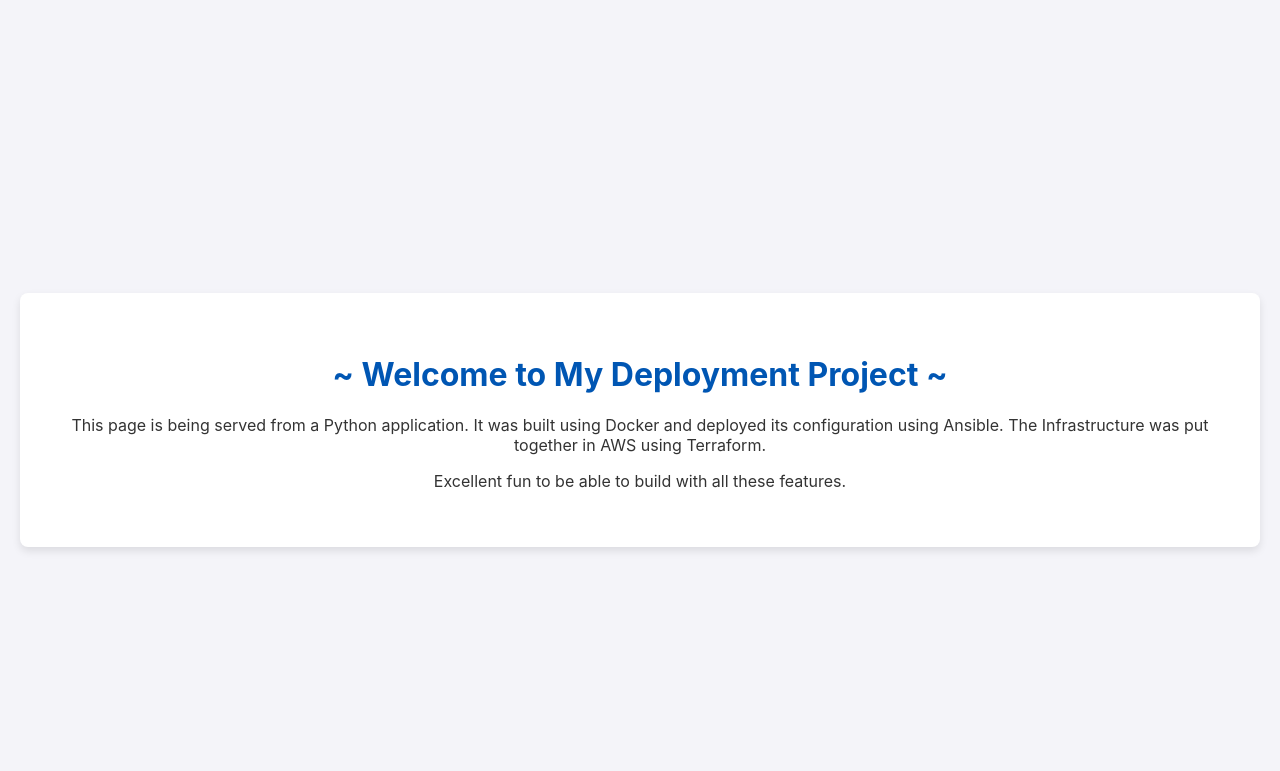
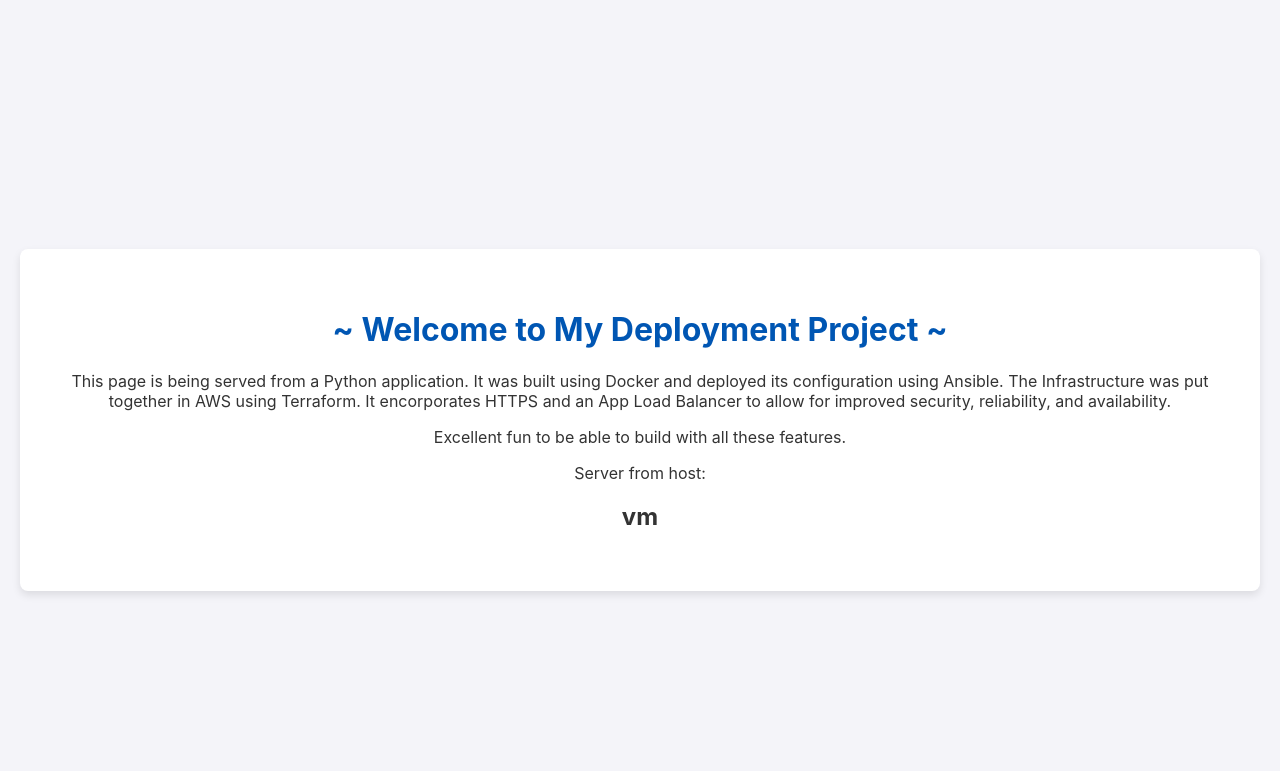
Before and after one commit to brycen-newell/potential-plus, a Flask app: page / in a window 1280 px wide. Shown: the top 771 px of the page. Run offline with Flask 3, Linux system fonts and the light colour scheme.

Commit message:
Update index.html

```diff
--- a/app/templates/index.html
+++ b/app/templates/index.html
@@ -16,10 +16,14 @@
                 This page is being served from a Python application.
                 It was built using Docker and deployed its configuration using Ansible.
                 The Infrastructure was put together in AWS using Terraform.
+                It encorporates HTTPS and an App Load Balancer to allow for improved security, reliability, and availability.
             </p>
             <p>
                 Excellent fun to be able to build with all these features.
             </p>
+            <div class="hostname-box">
+                <p>Server from host:</p>
+                <h2> {{ hostname }} </h2>
         </main>
     </div>
 </body>
```
